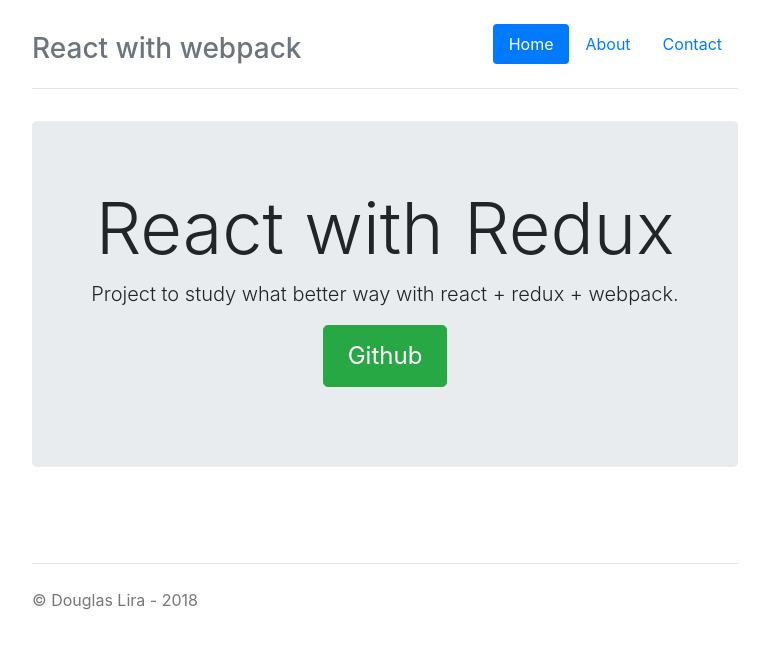
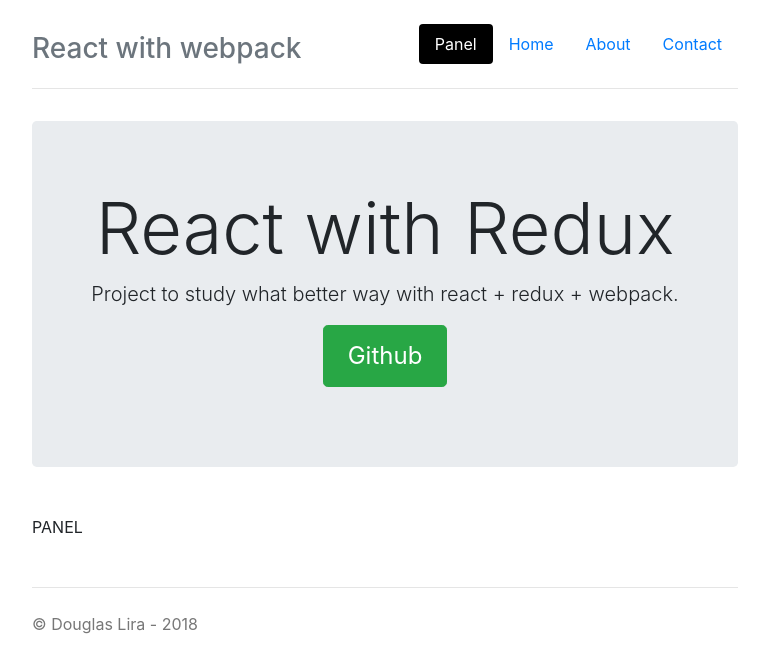
Before and after one commit to douglaslira/react-webpack, a React app: page /panel in a window 1280 px wide. Shown: the top 672 px of the page, without its empty margins (255-1024 px from the left). Built offline with nearby package versions, Linux system fonts and the light colour scheme; the HTML template or start-up script is replaced by a standard one.

Commit message:
Change router

```diff
--- a/package.json
+++ b/package.json
@@ -26,6 +26,7 @@
   "homepage": "https://github.com/douglaslira/react-webpack#readme",
   "dependencies": {
     "bootstrap": "^4.1.3",
+    "history": "^4.7.2",
     "react": "^15.6.1",
     "react-dom": "^15.6.1",
     "react-router": "^4.3.1",
--- a/src/common/layout/header.js
+++ b/src/common/layout/header.js
@@ -1,5 +1,6 @@
 import React from 'react';
 import { Link } from "react-router-dom";
+import { withRouter } from "react-router";
 
 class Header extends React.Component {
 
@@ -7,20 +8,40 @@ class Header extends React.Component {
         super(props, context);
     }
 
+    componentWillMount() {
+        this.unlisten = this.props.history.listen((location, action) => {
+
+        });
+    }
+    componentWillUnmount() {
+        this.unlisten();
+    }
+
     render() {
+
+        const { location } = this.props;
+        const checkRouter = (node) => {
+            if(location.pathname === node){
+                return {backgroundColor: "#000", color: "#FFF"};
+            }
+        };
+
         return (
             <div>
                 <div className="header clearfix">
                     <nav>
                         <ul className="nav nav-pills float-right">
                             <li className="nav-item">
-                                <Link className="nav-link active" to='/'>Home</Link>
+                                <Link className="nav-link" style={checkRouter('/panel')} to='panel'>Panel</Link>
                             </li>
                             <li className="nav-item">
-                                <Link className="nav-link" to='about'>About</Link>
+                                <Link className="nav-link" style={checkRouter('/')} to='/'>Home</Link>
                             </li>
                             <li className="nav-item">
-                                <Link className="nav-link" to='contact'>Contact</Link>
+                                <Link className="nav-link" style={checkRouter('/about')} to='about'>About</Link>
+                            </li>
+                            <li className="nav-item">
+                                <Link className="nav-link" style={checkRouter('/contact')} to='contact'>Contact</Link>
                             </li>
                         </ul>
                     </nav>
@@ -37,4 +58,4 @@ class Header extends React.Component {
     }
 }
 
-export default Header;
+export default withRouter(Header);
--- a/src/index.js
+++ b/src/index.js
@@ -1,7 +1,7 @@
 import React from 'react';
 import { render } from 'react-dom';
 import { Router, Route } from 'react-router-dom';
-import createBrowserHistory from 'history/createBrowserHistory';
+import { createBrowserHistory } from "history";
 
 import '../node_modules/bootstrap/dist/css/bootstrap.min.css';
 import '../src/assets/styles/style.css';
@@ -10,12 +10,14 @@ import App from "./modules/App";
 import About from "./modules/about/About";
 import Home from "./modules/home/Home";
 import Contact from "./modules/contact/Contact";
+import Panel from "./modules/panel/Panel";
 
 const newHistory = createBrowserHistory();
 
 render(
     <Router history={newHistory}>
         <App>
+            <Route path="/panel" component={Panel}/>
             <Route exact={true} path="/" component={Home}/>
             <Route path="/about" component={About}/>
             <Route path="/contact" component={Contact}/>
--- /dev/null
+++ b/src/modules/panel/Panel.js
@@ -0,0 +1,16 @@
+import React from 'react';
+
+class Panel extends React.Component {
+
+    constructor(props, context) {
+        super(props, context);
+    }
+
+    render() {
+        return (
+            <div>PANEL</div>
+        )
+    }
+}
+
+export default Panel;
```
